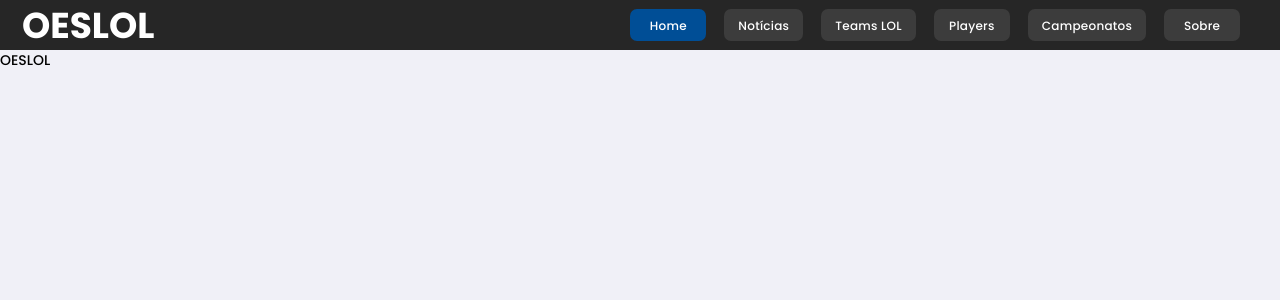
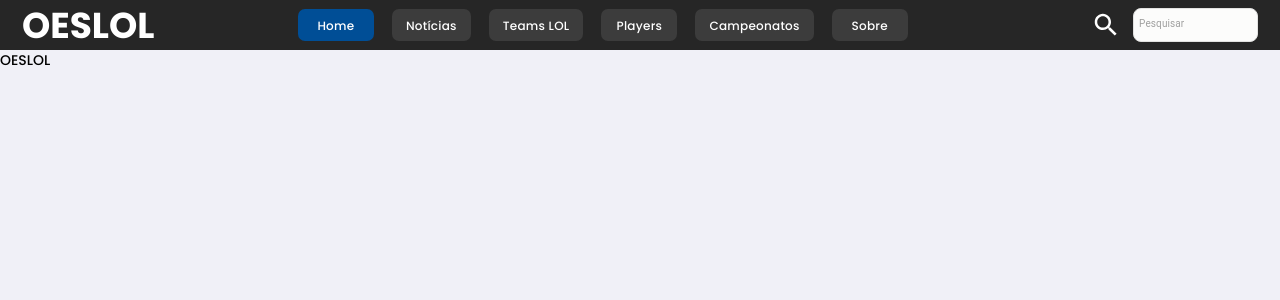
Before and after one commit to igorcasconi/feslol, a React (Create React App) app: page / in a window 1280 px wide. Shown: the top 300 px of the page. Built offline with nearby package versions, Linux system fonts and the light colour scheme.

Commit message:
feat(topbar): added input search

```diff
--- a/package.json
+++ b/package.json
@@ -4,6 +4,7 @@
   "private": true,
   "dependencies": {
     "@material-ui/core": "^4.11.2",
+    "@material-ui/icons": "^4.11.2",
     "@material-ui/system": "^4.11.2",
     "@testing-library/jest-dom": "^5.11.4",
     "@testing-library/react": "^11.1.0",
--- a/src/components/TopBar/TopBar.tsx
+++ b/src/components/TopBar/TopBar.tsx
@@ -1,9 +1,10 @@
 import React from 'react'
 import { useHistory, useLocation } from 'react-router-dom'
-import { Button } from '@material-ui/core'
+import { Button, OutlinedInputProps, TextField } from '@material-ui/core'
+import SearchIcon from '@material-ui/icons/Search'
 
 import { Row } from '../Row'
-import { TextMenu, TitleLogo } from './style'
+import { TextMenu, TitleLogo, useStylesReddit } from './style'
 
 import { menuItems } from '../../helpers/topbar'
 import { MenuProps } from './types'
@@ -11,6 +12,7 @@ import { MenuProps } from './types'
 const TopBar: React.FC = () => {
   const history = useHistory()
   const route = useLocation()
+  const classes = useStylesReddit()
 
   return (
     <Row
@@ -43,6 +45,16 @@ const TopBar: React.FC = () => {
           </Row>
         ))}
       </Row>
+      <Row justifyContent='center' alignItems='center'>
+        <Button>
+          <SearchIcon style={{ color: '#fff', fontSize: 30, marginRight: -10 }} />
+        </Button>
+        <TextField
+          InputProps={{ classes, disableUnderline: true } as Partial<OutlinedInputProps>}
+          size='small'
+          placeholder='Pesquisar'
+        />
+      </Row>
     </Row>
   )
 }
--- a/src/components/TopBar/style.ts
+++ b/src/components/TopBar/style.ts
@@ -1,3 +1,4 @@
+import { createStyles, fade, makeStyles, Theme } from '@material-ui/core'
 import styled from 'styled-components'
 
 export const TitleLogo = styled.h1`
@@ -11,3 +12,26 @@ export const TextMenu = styled.p`
   text-transform: capitalize;
   font-family: Poppins;
 `
+
+export const useStylesReddit = makeStyles((theme: Theme) =>
+  createStyles({
+    root: {
+      border: '1px solid #e2e2e1',
+      width: 125,
+      padding: 5,
+      overflow: 'hidden',
+      borderRadius: 8,
+      backgroundColor: '#fcfcfb',
+      transition: theme.transitions.create(['border-color', 'box-shadow']),
+      '&:hover': {
+        backgroundColor: '#fff'
+      },
+      '&$focused': {
+        backgroundColor: '#fff',
+        boxShadow: `${fade('#004E96', 0.25)} 0 0 0 2px`,
+        borderColor: '#004E96'
+      }
+    },
+    focused: {}
+  })
+)
```
Also changed, not shown: 1 other file (tests, documents, lock files or other folders).
